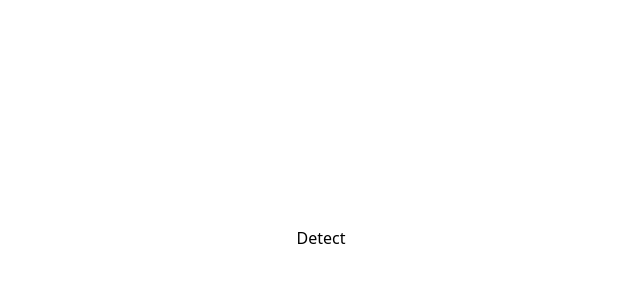
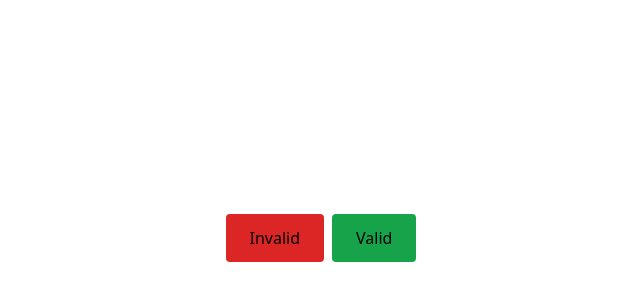
Before and after one commit to S0han/gesture-sensing-counter, a React (Vite) app: page / in a window 1280 px wide. Shown: the part 162-462 px from the top of the page, without its empty margins (319-959 px from the left). Built offline with nearby package versions, Linux system fonts and the light colour scheme.

Commit message:
update: add the valid/invalid gesture state button to detection screen

```diff
--- a/src/components/invalid_gest_button.component.jsx
+++ b/src/components/invalid_gest_button.component.jsx
@@ -1,4 +1,4 @@
-export default function invalidGestureButton() {
+export default function InvalidGestButton() {
     return (
         <button className="px-6 py-3 bg-red-600 rounded">
             Invalid
--- a/src/components/valid_gest_button.component.jsx
+++ b/src/components/valid_gest_button.component.jsx
@@ -1,4 +1,4 @@
-export default function validGestureButton() {
+export default function ValidGestButton() {
     return (
         <button className="px-6 py-3 bg-green-600 rounded">
             Valid
--- a/src/screens/detect.screen.jsx
+++ b/src/screens/detect.screen.jsx
@@ -1,7 +1,13 @@
+import ValidGestButton from '../components/valid_gest_button.component';
+import InvalidGestButton from '../components/invalid_gest_button.component';
+
 export default function Detect() {
     return (
         <div className="flex h-screen items-center justify-center">
-            Detect
+            <div className="flex gap-2">
+                <InvalidGestButton />
+                <ValidGestButton />
+            </div>
         </div>
     );
 }
```
